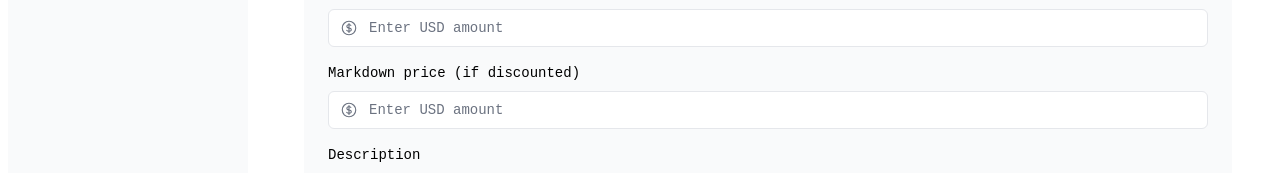
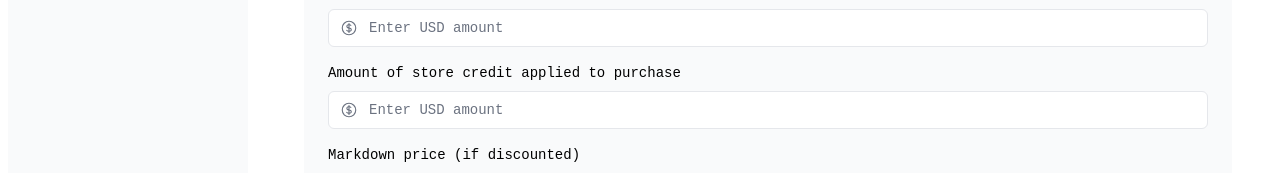
Before and after one commit to bcokenr/inbrentory, a Next.js app: page /dashboard/items/create in a window 1280 px wide. Shown: the part 393-566 px from the top of the page. Built offline with nearby package versions, Linux system fonts and the light colour scheme; no server answers; the database is empty; a web font is replaced by a local one.

Commit message:
add store credit to item form

```diff
--- a/src/components/items/item-form.tsx
+++ b/src/components/items/item-form.tsx
@@ -132,6 +132,27 @@ export default function ItemForm({ onSubmit, item, state }: { item?: Item | null
                     </div>
                 </div>
 
+                {/* store credit applied amount */}
+                <div className="mb-4">
+                    <label htmlFor="storeCreditAmountApplied" className="mb-2 block text-sm font-medium">
+                        Amount of store credit applied to purchase
+                    </label>
+                    <div className="relative mt-2 rounded-md">
+                        <div className="relative">
+                            <input
+                                id="storeCreditAmountApplied"
+                                name="storeCreditAmountApplied"
+                                type="number"
+                                step="0.01"
+                                placeholder="Enter USD amount"
+                                defaultValue={item?.storeCreditAmountApplied?.toString() || ""}
+                                className="peer block w-full rounded-md border border-gray-200 py-2 pl-10 text-sm outline-2 placeholder:text-gray-500"
+                            />
+                            <CurrencyDollarIcon className="pointer-events-none absolute left-3 top-1/2 h-[18px] w-[18px] -translate-y-1/2 text-gray-500 peer-focus:text-gray-900" />
+                        </div>
+                    </div>
+                </div>
+
                 {/* markdown price */}
                 <div className="mb-4">
                     <label htmlFor="discountedListPrice" className="mb-2 block text-sm font-medium">
--- a/src/lib/actions.ts
+++ b/src/lib/actions.ts
@@ -35,6 +35,7 @@ const FormSchema = z.object({
     listPrice: requiredNumber({ min: 0, message: "Please enter an amount greater than $0." }),
     transactionPrice: z.coerce.number(),
     discountedListPrice: emptySafeNumber(),
+    storeCreditAmountApplied: z.coerce.number(),
     description: z.string(),
     keywords: z.string(),
     measurements: z.string(),
@@ -174,6 +175,7 @@ export async function createItem(prevState: State, formData: FormData) {
         costBasis: rawFormData.costBasis,
         listPrice: rawFormData.listPrice,
         discountedListPrice: rawFormData.discountedListPrice,
+        storeCreditAmountApplied: rawFormData.storeCreditAmountApplied,
         transactionPrice: rawFormData.transactionPrice,
         categories: rawFormData.categories,
         transactionDate: rawFormData.transactionPrice ? new Date() : null,
@@ -204,6 +206,7 @@ export async function createItem(prevState: State, formData: FormData) {
             listPrice: validatedFormData.data.listPrice,
             discountedListPrice: validatedFormData.data.discountedListPrice || null,
             transactionPrice: validatedFormData.data.transactionPrice || null,
+            storeCreditAmountApplied: validatedFormData.data.storeCreditAmountApplied || null,
             transactionDate: normalizedData.transactionDate,
             ...(existingCategory
                 ? {
@@ -233,6 +236,7 @@ export async function updateItem(id: string, prevState: State, formData: FormDat
         listPrice: rawFormData.listPrice,
         discountedListPrice: rawFormData.discountedListPrice,
         transactionPrice: rawFormData.transactionPrice,
+        storeCreditAmountApplied: rawFormData.storeCreditAmountApplied,
         categories: rawFormData.categories,
     };
 
@@ -261,6 +265,7 @@ export async function updateItem(id: string, prevState: State, formData: FormDat
             costBasis: validatedFormData.data.costBasis,
             listPrice: validatedFormData.data.listPrice,
             discountedListPrice: validatedFormData.data.discountedListPrice || null,
+            storeCreditAmountApplied: validatedFormData.data.storeCreditAmountApplied || null,
             transactionPrice: validatedFormData.data.transactionPrice || null,
             ...(existingCategory
                 ? {
```
